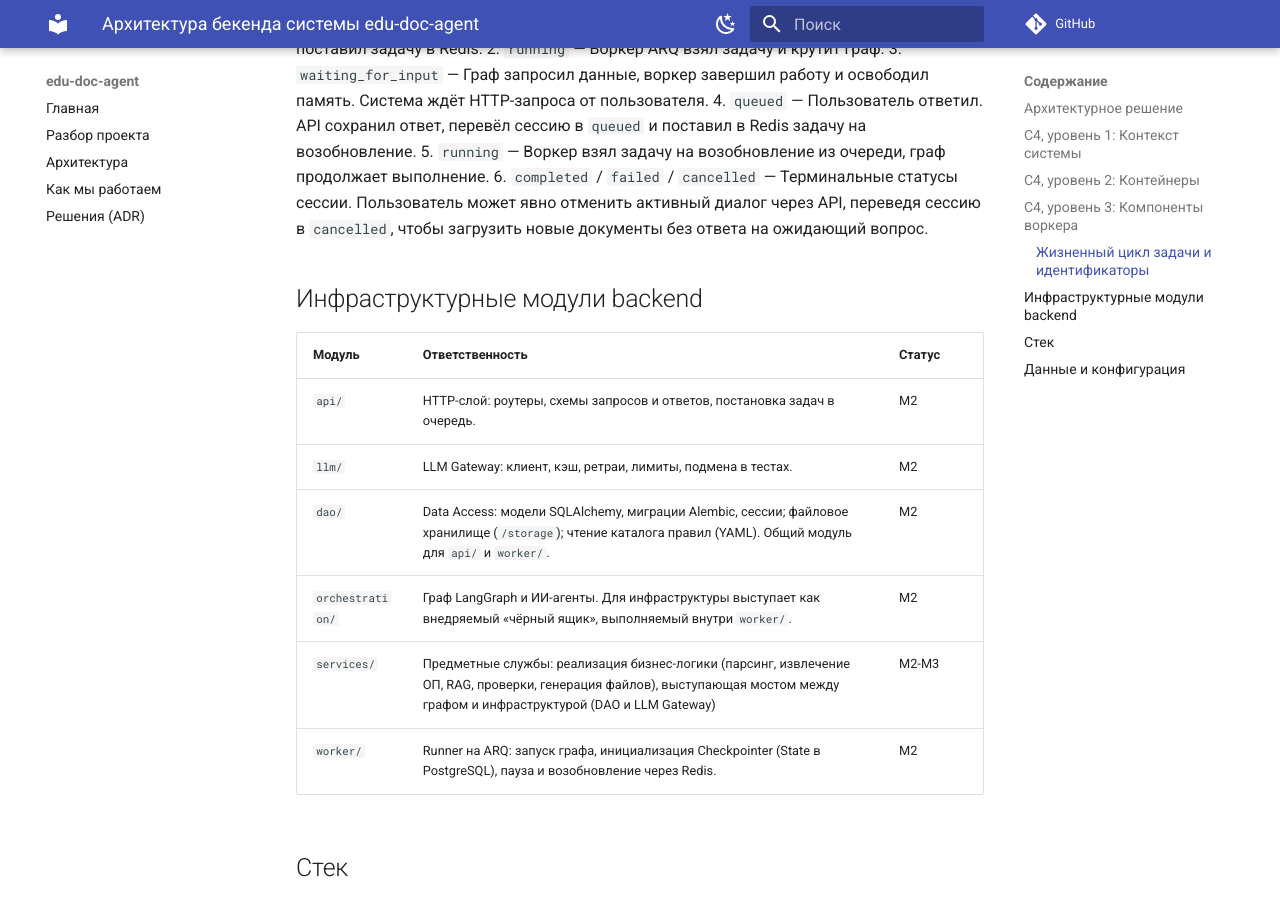
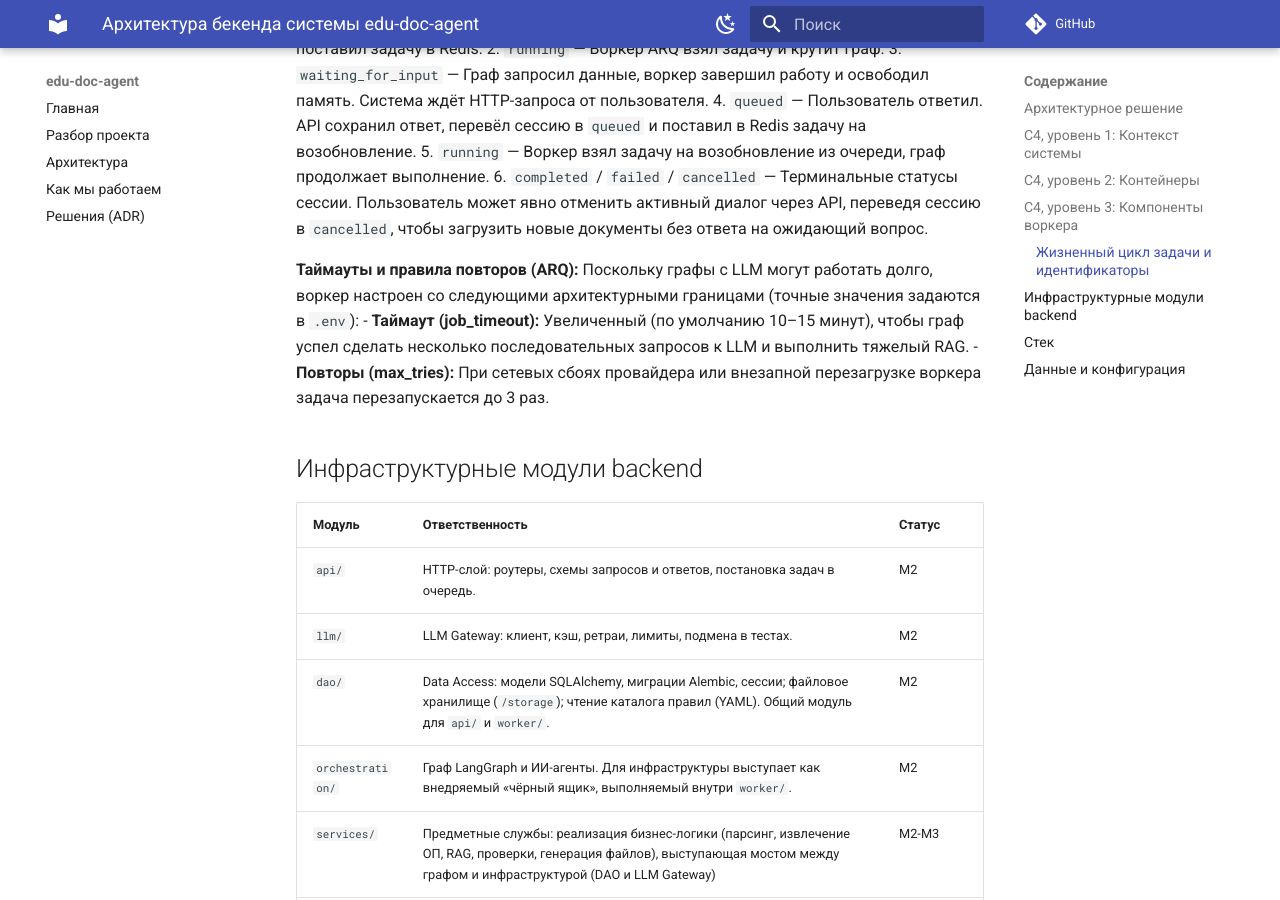
Before and after one commit to Apophis142/edu-doc-agent, an MkDocs documentation site: the page built from docs/backend-architecture.md, in a window 1280 px wide and 900 px high, scrolled down 5960 px. Built offline with MkDocs 1.6.1 and Material for MkDocs 9.7.7, drawn with Linux system fonts in a browser that asks for light colours; comment, search, counter and statistics services are not loaded.

Commit message:
docs(backend-architecture): add timeouts and repeat roles description

```diff
--- a/docs/backend-architecture.md
+++ b/docs/backend-architecture.md
@@ -196,6 +196,12 @@ flowchart TB
 5. `running` — Воркер взял задачу на возобновление из очереди, граф продолжает выполнение.
 6. `completed` / `failed` / `cancelled` — Терминальные статусы сессии. Пользователь может явно отменить активный диалог через API, переведя сессию в `cancelled`, чтобы загрузить новые документы без ответа на ожидающий вопрос.
 
+**Таймауты и правила повторов (ARQ):**
+Поскольку графы с LLM могут работать долго, воркер настроен со следующими архитектурными границами (точные значения задаются в `.env`):
+- **Таймаут (job_timeout):** Увеличенный (по умолчанию 10–15 минут), чтобы граф успел сделать несколько последовательных запросов к LLM и выполнить тяжелый RAG.
+- **Повторы (max_tries):** При сетевых сбоях провайдера или внезапной перезагрузке воркера задача перезапускается до 3 раз.
+
+
 ## Инфраструктурные модули backend
 
 | Модуль | Ответственность | Статус |
```
